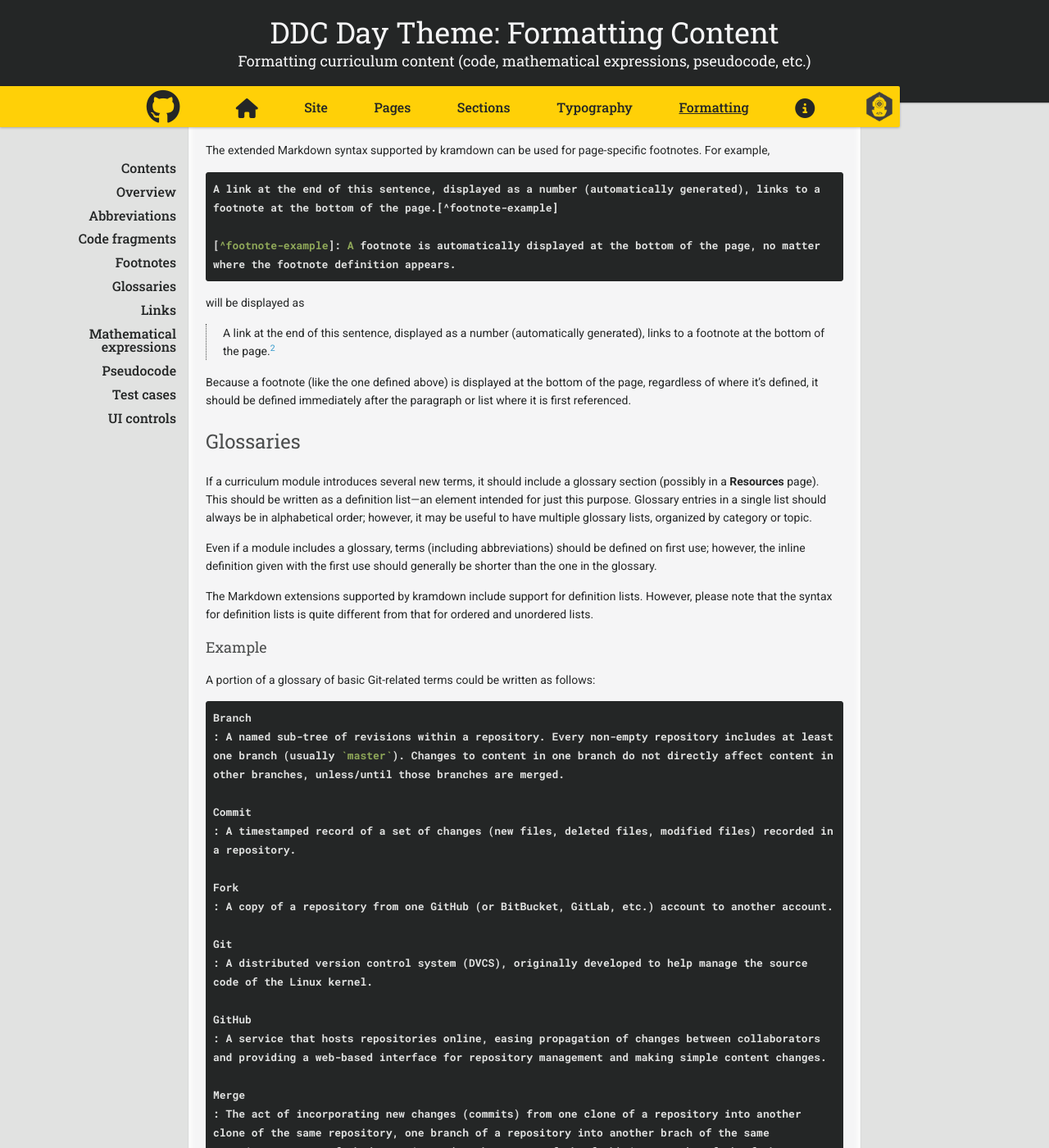
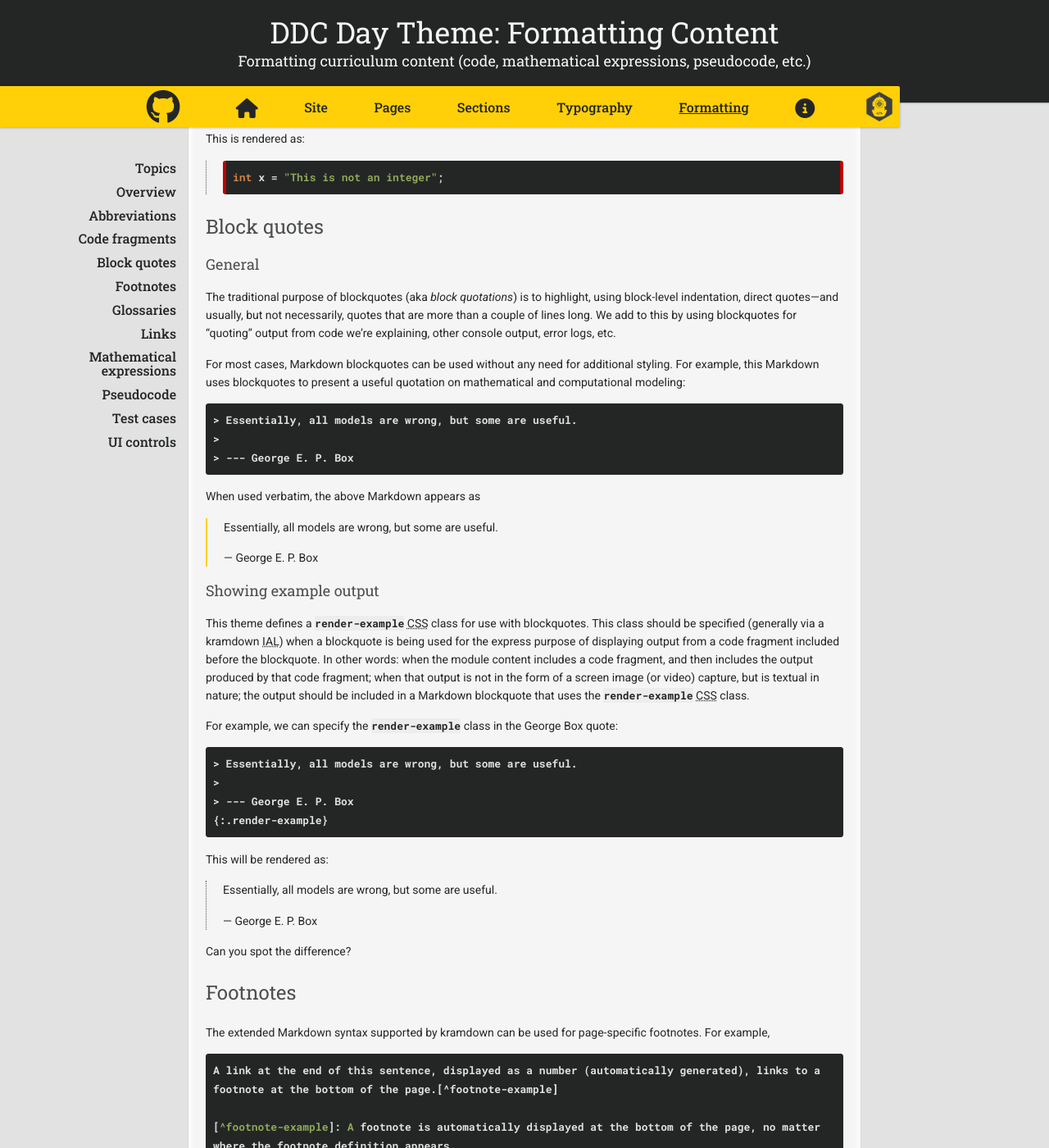
Before and after one commit to ddc-java/ddc-day, a Jekyll site: the page built from formatting.md, in a window 1280 px wide and 1400 px high, scrolled down 4202 px. Shown: the whole window at 82% size. Built offline with Jekyll 4.4.1, drawn with Linux system fonts in a browser that asks for light colours; nearby versions of some CDN libraries; our own code applies the rules of GitHub Pages for plain Markdown files; formulas are drawn with MathJax 3; some of the changed text lies outside the part shown.

Commit message:
Expand w/ TOC & styling content

````diff
--- a/formatting.md
+++ b/formatting.md
@@ -7,7 +7,7 @@ description: "Formatting curriculum content (code, mathematical expressions, pse
 
 {% include ddc-abbreviations.md %}
 
-## Contents
+## Topics
 {:.no_toc}
 
 * TOC
@@ -67,6 +67,8 @@ The DDC Day theme has a predefined list of abbreviations. These can be used in a
 The contents of this list can be viewed at <https://raw.githubusercontent.com/ddc-java/ddc-day/master/_includes/ddc-abbreviations.md>. If you want to override some of these abbreviations in a module you're writing, simply use the syntax above to define (or redefine) one or more of them in any pages where the modified definition is needed.
 
 ## Code fragments
+
+### General
 
 When referenced, excerpted, or embedded in an instruction module, virtually all references to programmatic, markup, configuration, shell, or filesystem tokens (names or symbols of operators, classes, interfaces, methods, fields, variables, tables, columns, directories, files, elements, attributes, properties, commands, arguments, options, selectors, etc.) must be typographically distinct from the rest of the module text. Following widely used conventions, all of these should be displayed in a fixed-width (aka monospace) typeface. Not coincidentally, such typefaces are also widely used in shell programs, programming text editors, IDEs, etc.
 
@@ -147,6 +149,48 @@ This is rendered as:
 > ```
 > {:.failure}
 {:.render-example}
+
+## Block quotes
+
+### General
+
+The traditional purpose of blockquotes (aka _block quotations_) is to highlight, using block-level indentation, direct quotes---and usually, but not necessarily, quotes that are more than a couple of lines long. We add to this by using blockquotes for "quoting" output from code we're explaining, other console output, error logs, etc.
+
+For most cases, Markdown blockquotes can be used without any need for additional styling. For example, this Markdown uses blockquotes to present a useful quotation on mathematical and computational modeling:
+
+```markdown
+> Essentially, all models are wrong, but some are useful.
+>
+> --- George E. P. Box
+```
+
+When used verbatim, the above Markdown appears as
+
+> Essentially, all models are wrong, but some are useful.
+>
+> --- George E. P. Box
+
+### Showing example output
+
+This theme defines a `render-example` CSS class for use with blockquotes. This class should be specified (generally via a kramdown IAL) when a blockquote is being used for the express purpose of displaying output from a code fragment included before the blockquote. In other words: when the module content includes a code fragment, and then includes the output produced by that code fragment; when that output is not in the form of a screen image (or video) capture, but is textual in nature; the output should be included in a Markdown blockquote that uses the `render-example` CSS class.
+
+For example, we can specify the `render-example` class in the George Box quote:
+
+```markdown
+> Essentially, all models are wrong, but some are useful.
+>
+> --- George E. P. Box
+{:.render-example}
+```
+
+This will be rendered as:
+
+> Essentially, all models are wrong, but some are useful.
+>
+> --- George E. P. Box
+{:.render-example}
+
+Can you spot the difference?
 
 ## Footnotes
 
````
